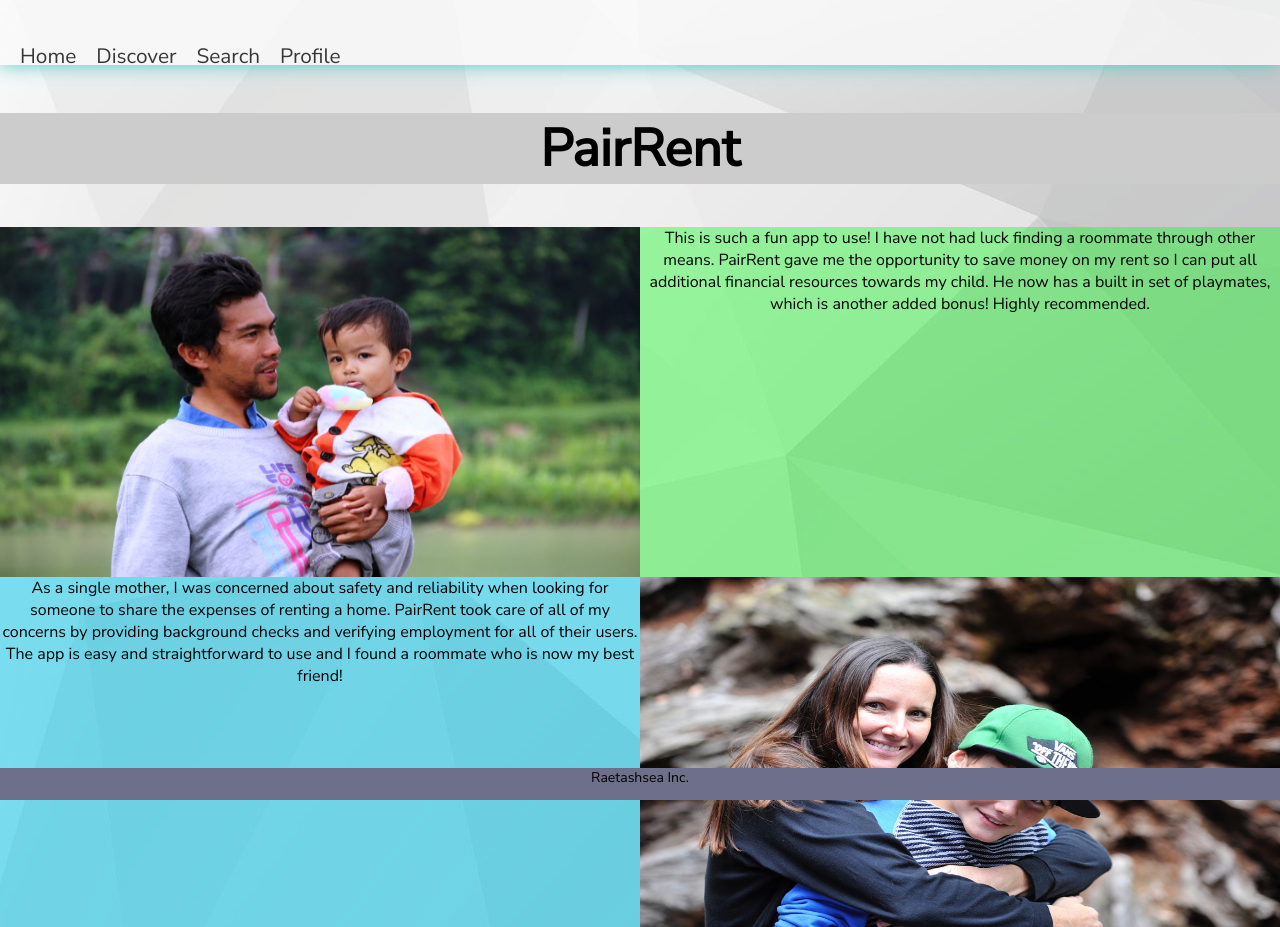
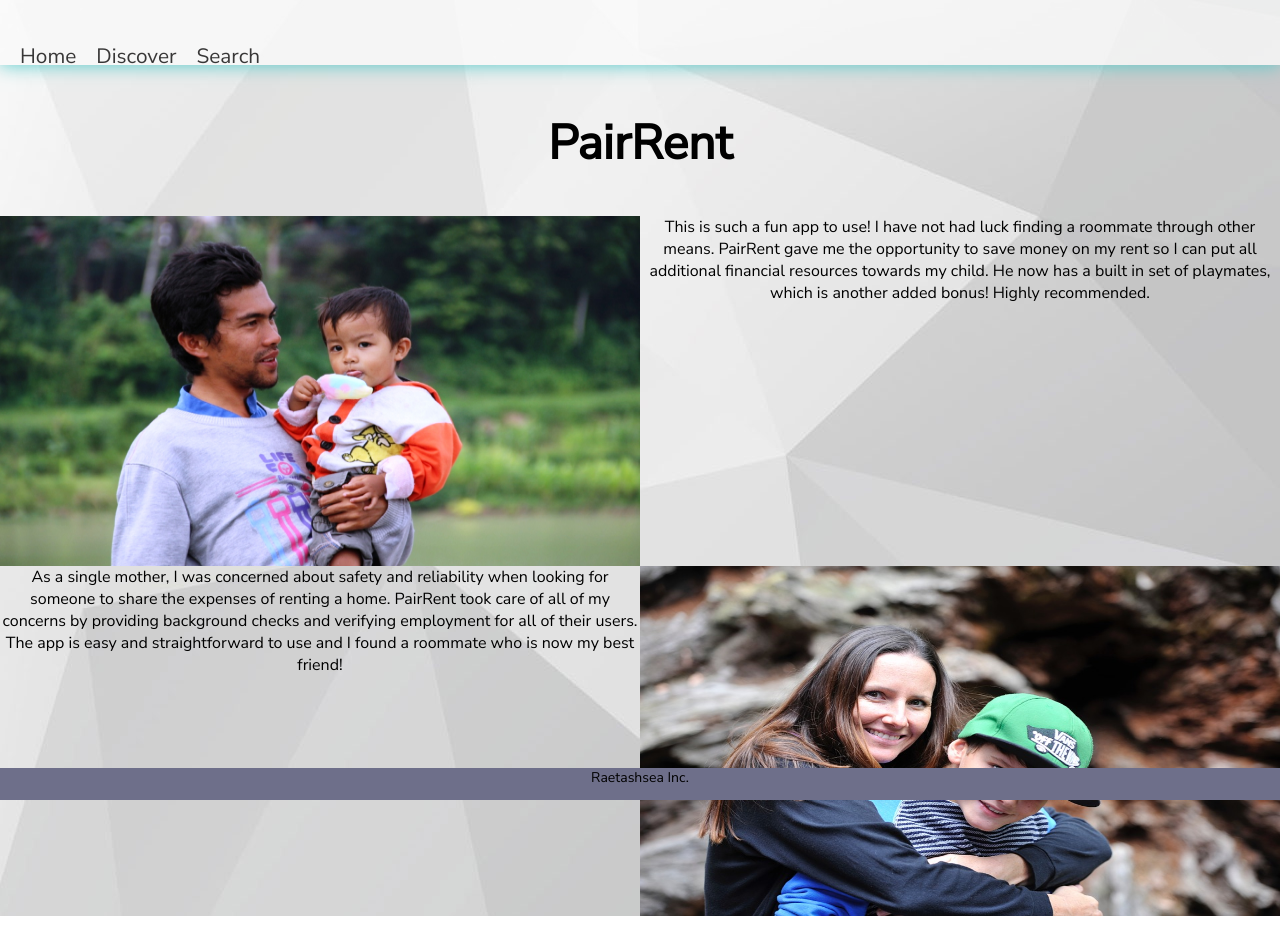
Before and after one commit to Niiitasha/PairRent, a React (Create React App) app in the folder clients/: page /Home in a window 1280 px wide. Built offline with nearby package versions, Linux system fonts and the light colour scheme; a web font is replaced by a local one; what jquery-ajax would draw is missing.

Commit message:
stacked gone, some home

```diff
--- a/clients/src/components/Card.js
+++ b/clients/src/components/Card.js
@@ -7,6 +7,7 @@
           <div className="card">
                 <img alt="Profile" src={this.props.profile.profilepic}></img>
                 <p className="name">{this.props.profile.name}</p>
+                <p className="name">{this.props.profile.bio}</p>
             </div>
         );
     }
--- a/clients/src/components/Home.js
+++ b/clients/src/components/Home.js
@@ -1,34 +1,26 @@
 import React, { Component } from 'react';
-import { connect } from 'react-redux';
 
 class Home extends Component {
 
   render() {
     return (
       <div className="homePage">
-
         <div className="imgContainer">
-            <h2 className="headerMain">PairRent</h2>
-            <img className="homeImg" src="images/tony.jpeg"></img>
-            <div className="homeImg testimonial">This is such a fun app to use! I have not had luck finding a
+          <h2 className="headerMain">PairRent</h2>
+          <img className="homeImg" src="images/tony.jpeg"></img>
+          <div className="homeImg testimonial">This is such a fun app to use! I have not had luck finding a
             roommate through other means. PairRent gave me the opportunity to save money on my rent so I can
             put all additional financial resources towards my child. He now has a built in set of playmates,
             which is another added bonus! Highly recommended.</div>
-            <div className="homeImg testimony" >As a single mother, I was concerned about
+          <div className="homeImg testimony" >As a single mother, I was concerned about
             safety and reliability when looking for someone to share the expenses of renting a home.
             PairRent took care of all of my concerns by providing background checks and verifying employment
             for all of their users. The app is easy and straightforward to use and I found a roommate who is
             now my best friend!</div>
-            <img className="homeImg" src="images/tamara.jpg"></img></div>
+          <img className="homeImg" src="images/tamara.jpg"></img></div>
       </div>
     );
   }
 }
 
-function mapStateToProps(state) {
-  return {
-    users: state.data,
-  }
-}
-
-export default connect(mapStateToProps)(Home);
+export default Home;
--- a/clients/src/components/Nav.js
+++ b/clients/src/components/Nav.js
@@ -19,7 +19,6 @@
               <a className="menuItems homeMenuItem" href="/Home"><li>Home</li></a>
               <a className="menuItems" href="/Discover"><li>Discover</li></a>
               <a className="menuItems" href="/SearchForm"><li>Search</li></a>
-              <a className="menuItems" href="/ProfilePage"><li>Profile</li></a>
             </ul>
           </div>
           <div className="paths">
--- a/clients/src/components/ProfileList.js
+++ b/clients/src/components/ProfileList.js
@@ -12,7 +12,7 @@
   }
   render() {
     const profiles = this.props.data.map((profile) => (
-        <div className="discoverCard"> <Card key={profile.id} profile={profile} /> </div>
+        <div className="discoverCard" key={profile.id}> <Card profile={profile} /> </div>
       ));
     return (
       <div className="profiles">
@@ -26,8 +26,8 @@
     );
   }
   nextElement() {
-    if (this.state.myIndex === 4) {
-      disabled: this.state.currentCardIndex >= 4
+    if (this.state.myIndex === 49) {
+      disabled: this.state.currentCardIndex >= 49
     } else {
       const newIndex = {
         myIndex: this.state.myIndex++
--- a/clients/src/index.css
+++ b/clients/src/index.css
@@ -29,20 +29,17 @@
   min-height: 50%;
   min-width: 100%;
   text-align: center;
-  font-size: 325%;
-  background-color: #CCCCCC;
+  font-size: 300%;
 }
 
 .testimonial {
   height: 200px;
   min-width: 50%;
-  background-color: rgba(14, 249, 30, 0.4);
 }
 
 .testimony {
   height: 200px;
   min-width: 50%;
-  background-color: rgba(12, 212, 247, 0.5);
 }
 
 .homeImg {
@@ -136,25 +133,9 @@
   margin: 50px;
 }
 
-/* .card {
-  margin: 4% 2% 6% 2%;
-  max-width: 625px;
-  background-color: rgb(172, 172, 243);
-  background: rgb(252, 252, 252);
-  border: solid 1px rgb(194, 194, 194);
-  box-shadow:
-    0 -1px 1px rgba(0,0,0,0.15),
-    0 -10px 0 -5px #eee,
-    0 -10px 1px -4px rgba(0,0,0,0.15),
-    0 -20px 0 -10px #eee,
-    0 -20px 1px -9px rgba(0,0,0,0.15);
-    padding: 20px;
-} */
-
 .discoverCard {
   margin: 4% 2% 6% 2%;
   max-width: 625px;
-  /* change margins on media */
   background-color: rgb(172, 172, 243);
   background: rgb(252, 252, 252);
   border: solid 1px rgb(194, 194, 194);
@@ -169,7 +150,7 @@
     0 -20px 0 -10px #eee,
     /* The third layer shadow */
     0 -20px 1px -9px rgba(0,0,0,0.15);
-    padding: 20px;
+  padding: 20px;
 }
 
 .searchCard {
```
